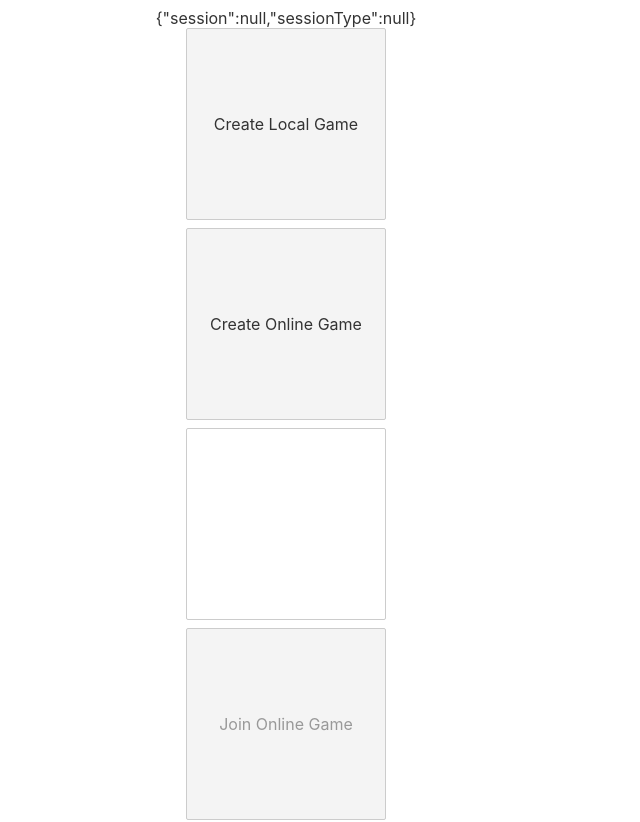
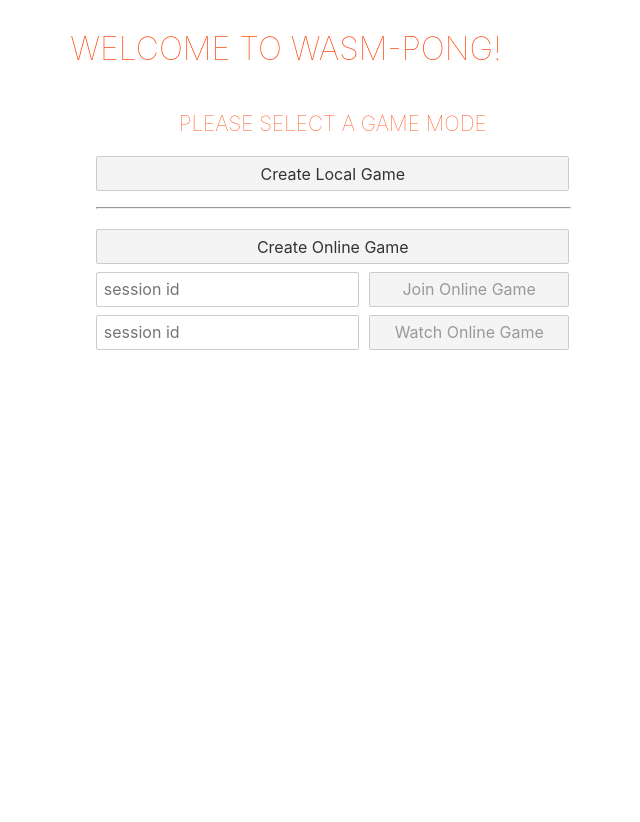
Before and after one commit to thilo-behnke/wasm-pong, a Svelte app in the folder client/svelte-client/: page / in a window 1280 px wide. Shown: the top 822 px of the page, without its empty margins (354-994 px from the left). After the commit the page ends 800 px from the top, so only its background shows below. Built offline with nearby package versions, Linux system fonts and the light colour scheme.

Commit message:
restructure menu, show loading indicator

```diff
--- a/client/svelte-client/src/App.svelte
+++ b/client/svelte-client/src/App.svelte
@@ -60,13 +60,9 @@
     }
 </script>
 <main>
-    {#if $network.loading}
-        loading...
-    {:else}
-        {JSON.stringify($sessionStore)}
-    {/if}
     {#if !$sessionStore.session}
         <div class="mode-select">
+            <h1>Welcome to WASM-Pong!</h1>
             <ModeSelect
                     on:local-create={() => localSession()}
                     on:session-create={() => createSession()}
@@ -77,12 +73,14 @@
         </div>
     {:else}
         <NetworkSessionWrapper>
-            <GameSettings on:debug-toggle={() => toggleDebug()}></GameSettings>
             <div class="game-area">
                 <Canvas debug={debug}>
                     <Fps></Fps>
                 </Canvas>
-                <Input inputs={$keysPressed}></Input>
+                <div>
+                    <GameSettings on:debug-toggle={() => toggleDebug()}></GameSettings>
+                    <Input inputs={$keysPressed}></Input>
+                </div>
             </div>
         </NetworkSessionWrapper>
     {/if}
@@ -98,18 +96,14 @@
     }
 
     .mode-select {
-
+        display: flex;
+        flex-flow: column nowrap;
+        align-items: center;
+        width: 100%;
     }
 
     .game-area {
         display: flex;
-    }
-
-    h1 {
-        color: #ff3e00;
-        text-transform: uppercase;
-        font-size: 4em;
-        font-weight: 100;
     }
 
     @media (min-width: 640px) {
--- a/client/svelte-client/src/GameSettings.svelte
+++ b/client/svelte-client/src/GameSettings.svelte
@@ -14,6 +14,7 @@
 <style>
     .game-settings {
         display: flex;
-        flex-flow: row nowrap;
+        flex-flow: column nowrap;
+        align-items: center;
     }
 </style>
--- a/client/svelte-client/src/ModeSelect.svelte
+++ b/client/svelte-client/src/ModeSelect.svelte
@@ -1,9 +1,15 @@
 <script lang="ts">
-    import {createEventDispatcher} from "svelte";
+    import {createEventDispatcher, getContext} from "svelte";
+    import {networkContext} from "./game/network";
+    import {Shadow} from 'svelte-loading-spinners'
 
     const dispatch = createEventDispatcher();
+    let network = getContext(networkContext);
 
-    let sessionId = '';
+    let joinSessionId = '';
+    let watchSessionId = '';
+
+    $: disableControls = $network.loading;
 
     const localSession = () => {
         dispatch("local-create")
@@ -14,33 +20,67 @@
     }
 
     const joinSession = () => {
-        if (!sessionId) {
+        if (!joinSessionId) {
             return
         }
-        dispatch("session-join", sessionId)
+        dispatch("session-join", joinSessionId)
     }
 
     const watchSession = () => {
-        if (!sessionId) {
+        if (!watchSessionId) {
             return
         }
-        dispatch("session-watch", sessionId)
+        dispatch("session-watch", watchSessionId)
     }
 
 </script>
 
 <div class="game-mode-select">
-    <button on:click={() => localSession()}>Create Local Game</button>
-    <button on:click={() => createSession()}>Create Online Game</button>
-    <input bind:value={sessionId}/>
-    <button disabled={!sessionId} on:click={() => joinSession()}>Join Online Game</button>
-    <button disabled={!sessionId} on:click={() => watchSession()}>Watch Online Game</button>
+    {#if $network.loading}
+        <h3 style="text-align: center">Loading...</h3>
+        <div class="game-mode-select__loading">
+            <Shadow size="20" unit="px" color="#FF3E00" duration="1s"></Shadow>
+        </div>
+    {:else}
+        <h3 style="text-align: center">Please select a game mode</h3>
+    {/if}
+    <button disabled={disableControls} on:click={() => localSession()}>Create Local Game</button>
+    <hr/>
+    <button disabled={disableControls} on:click={() => createSession()}>Create Online Game</button>
+    <div class="game-mode-select__group">
+        <input bind:value={joinSessionId} placeholder="session id"/>
+        <button disabled={!joinSessionId || disableControls} on:click={() => joinSession()}>Join Online Game</button>
+    </div>
+    <div class="game-mode-select__group ">
+        <input bind:value={watchSessionId} placeholder="session id"/>
+        <button disabled={!watchSessionId || disableControls} on:click={() => watchSession()}>Watch Online Game</button>
+    </div>
 </div>
 
 <style>
     .game-mode-select {
         display: grid;
-        grid-auto-columns: 200px;
-        grid-auto-rows: 200px;
+        min-width: 20%;
+        max-width: 30%;
+    }
+
+    .game-mode-select > hr {
+        width: 100%;
+        margin-bottom: 20px;
+    }
+
+    .game-mode-select__loading {
+        display: flex;
+        justify-content: center;
+        padding: 20px;
+    }
+
+    .game-mode-select__group {
+        display: grid;
+        grid-template-columns: 1fr 200px;
+        grid-column-gap: 10px;
+    }
+
+    .game-mode-select__group > input {
     }
 </style>
--- a/client/svelte-client/src/NetworkSessionWrapper.svelte
+++ b/client/svelte-client/src/NetworkSessionWrapper.svelte
@@ -10,13 +10,13 @@
 </script>
 
 {#if !$session.session}
-    error!
+    <h1>error!</h1>
 {:else if $session.session.state === SessionState.PENDING}
-    waiting for other player...
+    <h1>waiting for other player...</h1>
 {:else if $session.session.state === SessionState.CLOSED}
-    game over!
+    <h1>game over!</h1>
 {:else if $session.session.state === SessionState.RUNNING}
     <slot></slot>
 {:else }
-    unknown game state
+    <h1>unknown game state</h1>
 {/if}
--- a/client/svelte-client/src/game/session.ts
+++ b/client/svelte-client/src/game/session.ts
@@ -60,7 +60,7 @@ async function createSession(): Promise<Session> {
     await new Promise((res) => {
         setTimeout(() => {
             res(null)
-        }, 2000)
+        }, 2_000)
     });
     return {
         session_id: "a",
--- a/client/svelte-client/src/global.css
+++ b/client/svelte-client/src/global.css
@@ -61,3 +61,17 @@ button:not(:disabled):active {
 button:focus {
 	border-color: #666;
 }
+
+h1 {
+	color: #ff3e00;
+	text-transform: uppercase;
+	font-size: 2em;
+	font-weight: 100;
+}
+
+h3 {
+	color: #ff3e00;
+	text-transform: uppercase;
+	font-size: 1.3em;
+	font-weight: 100;
+}
```
Also changed, not shown: client/svelte-client/package.json (+10 -9 lines), 1 other file (tests, documents, lock files or other folders).
